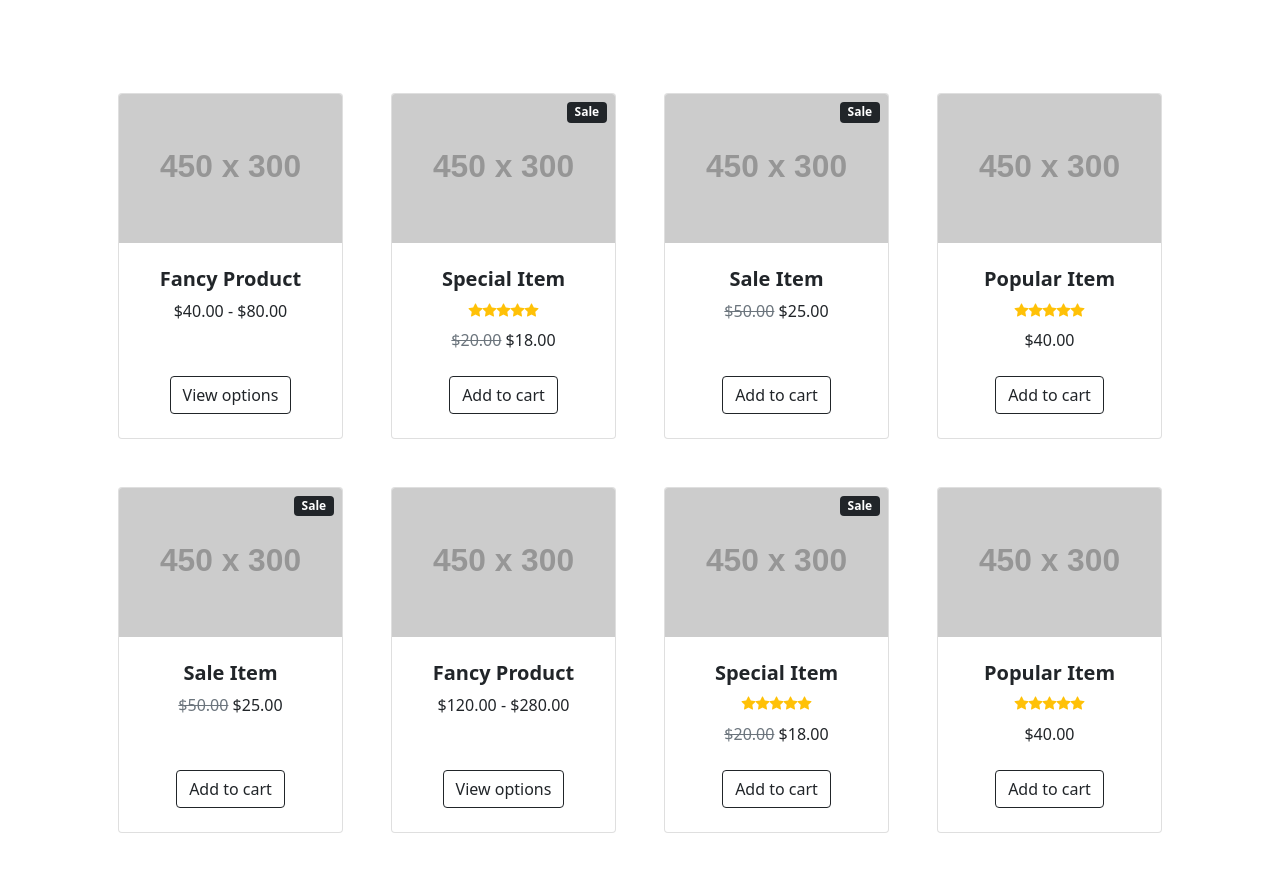
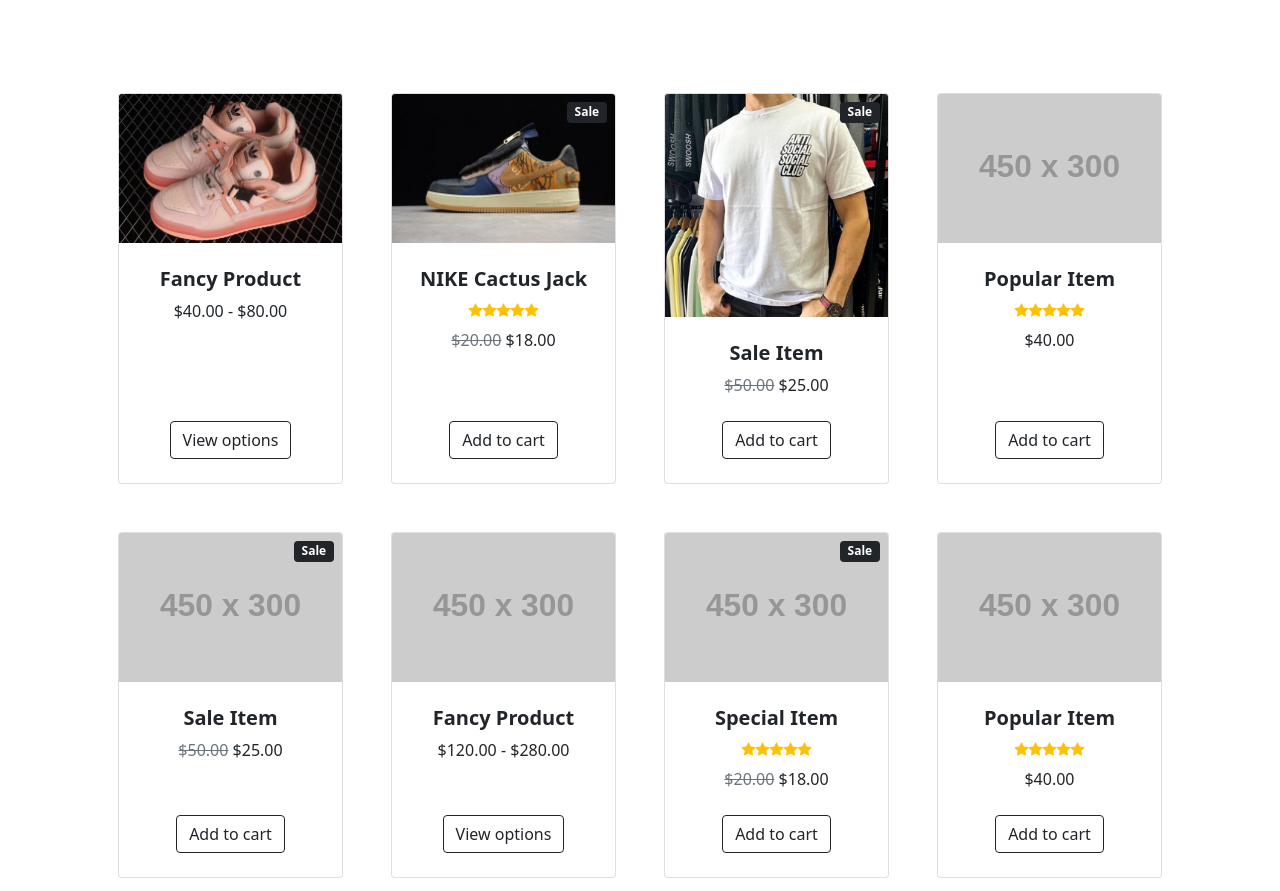
Before and after one commit to brossdross/e-Commerce-A-y-S, a plain HTML site: page index.html in a window 1280 px wide. Shown: the part 808-1699 px from the top of the page. Drawn offline with nearby package versions, Linux system fonts and the light colour scheme; files that its build step writes are made by us from their sources; placeholder pictures from the web are drawn by us.

Commit message:
correccion del index y pages

```diff
--- a/index.html
+++ b/index.html
@@ -119,7 +119,7 @@
                     <div class="col mb-5">
                         <div class="card h-100">
                             <!-- Product image-->
-                            <img class="card-img-top" src="https://dummyimage.com/450x300/dee2e6/6c757d.jpg" alt="..." />
+                            <img class="card-img-top" src="./img/zapas/bad bunny card.jpg" alt="..." />
                             <!-- Product details-->
                             <div class="card-body p-4">
                                 <div class="text-center">
@@ -140,12 +140,12 @@
                             <!-- Sale badge-->
                             <div class="badge bg-dark text-white position-absolute" style="top: 0.5rem; right: 0.5rem">Sale</div>
                             <!-- Product image-->
-                            <img class="card-img-top" src="https://dummyimage.com/450x300/dee2e6/6c757d.jpg" alt="..." />
+                            <img class="card-img-top" src="./img/zapas/cactus jack card.jpg" alt="..." />
                             <!-- Product details-->
                             <div class="card-body p-4">
                                 <div class="text-center">
                                     <!-- Product name-->
-                                    <h5 class="fw-bolder">Special Item</h5>
+                                    <h5 class="fw-bolder">NIKE Cactus Jack</h5>
                                     <!-- Product reviews-->
                                     <div class="d-flex justify-content-center small text-warning mb-2">
                                         <div class="bi-star-fill"></div>
@@ -170,7 +170,7 @@
                             <!-- Sale badge-->
                             <div class="badge bg-dark text-white position-absolute" style="top: 0.5rem; right: 0.5rem">Sale</div>
                             <!-- Product image-->
-                            <img class="card-img-top" src="https://dummyimage.com/450x300/dee2e6/6c757d.jpg" alt="..." />
+                            <img class="card-img-top" src="./img/remeras/reme anti social card.jpeg" alt="..." />
                             <!-- Product details-->
                             <div class="card-body p-4">
                                 <div class="text-center">
```
Also changed, not shown: img/remeras/reme anti social card.jpeg (added), img/zapas/bad bunny card.jpg (added), img/zapas/cactus jack card.jpg (added), pages/camisas.html (added), pages/ingresos.html (added), pages/jersey.html (added), pages/masbuscado.html (added), pages/pantalones.html (added), pages/remeras.html (added), pages/zapatillas.html (added).
